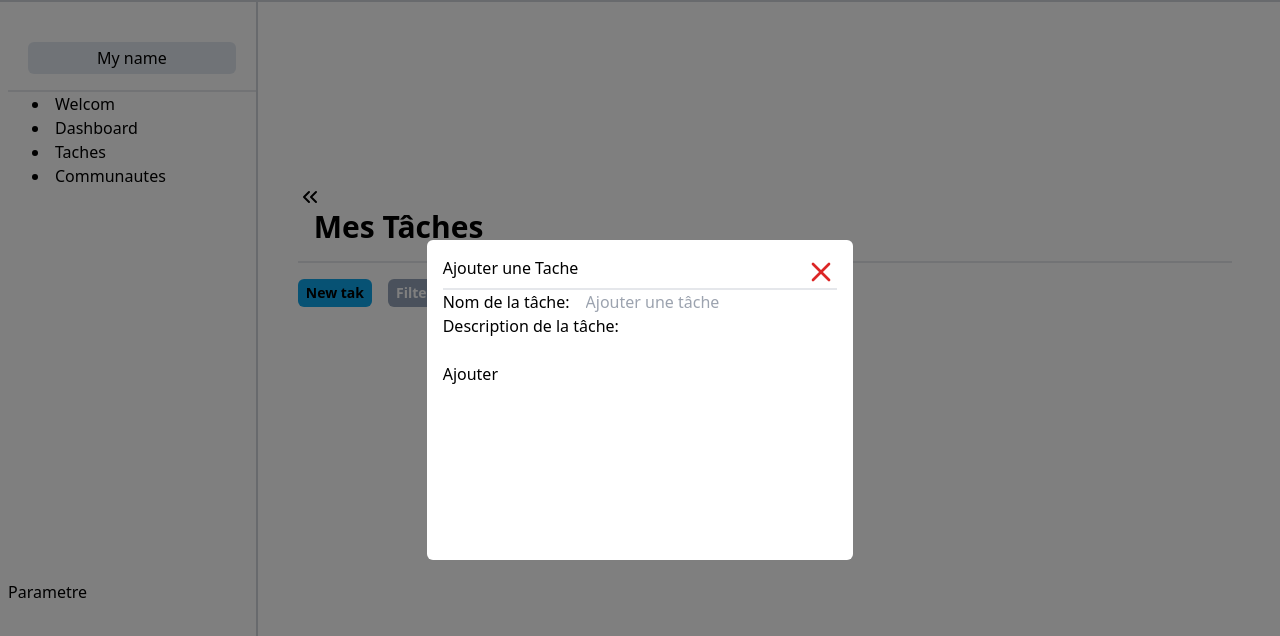
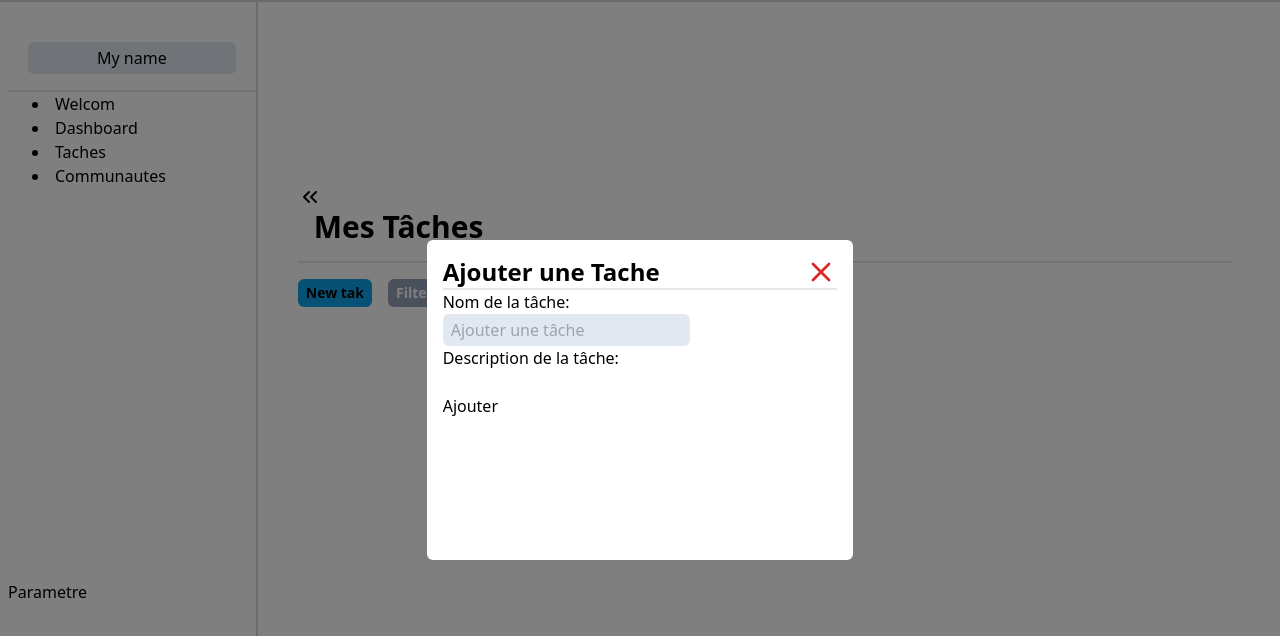
Before and after one commit to Theodorebinda/todo_ts, a website with bundled scripts: page src/index.html in a window 1280 px wide. Both pictures are taken after a click on the button "New tak". Shown: the top 636 px of the page. Built offline with nearby package versions, Linux system fonts and the light colour scheme.

Commit message:
🛠️Enhance task input popup styling and layout for better user experience

```diff
--- a/src/index.html
+++ b/src/index.html
@@ -49,14 +49,14 @@
                 <div
                     class="popup  contentPopup input-container fixed inset-0 bg-black bg-opacity-50  justify-center items-center z-60  hidden">
                     <div class="bg-white w-1/3 h-[40vh] rounded-md p-4">
-                        <div class="flex justify-between border-b-2">
+                        <div class="flex justify-between border-b-2 text-2xl font-bold">
                             <h2>Ajouter une Tache </h2>
                             <button class="closePopup text-red-600 top-0"><i data-lucide="x"
                                     class="size-8"></i></button>
                         </div>
-                        <div class="flex gap-4">
+                        <div class="flex gap-2 flex-col items-start">
                             <label for="task-name">Nom de la tâche:</label>
-                            <input type="text" id="task-input" placeholder="Ajouter une tâche" required>
+                            <input type="text" id="task-input" placeholder="Ajouter une tâche" required class="bg-slate-200 py-1 px-2 rounded-md target:border-none focus:border-none border-none active:border-none">
                         </div>
                         <div>
                             <label for="task-description">Description de la tâche:</label>
```
